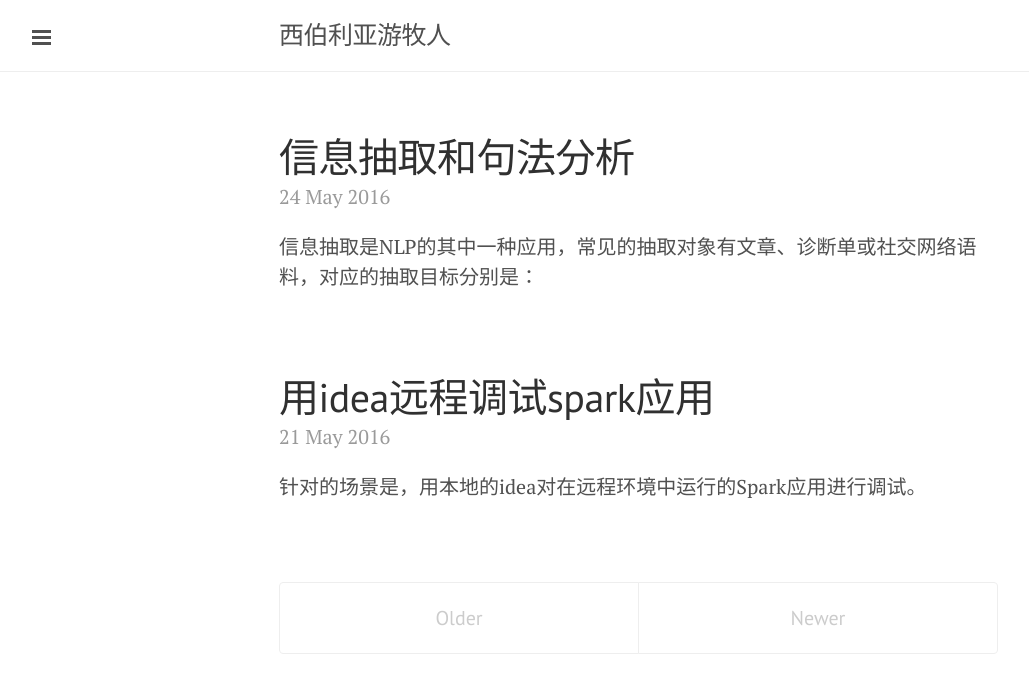
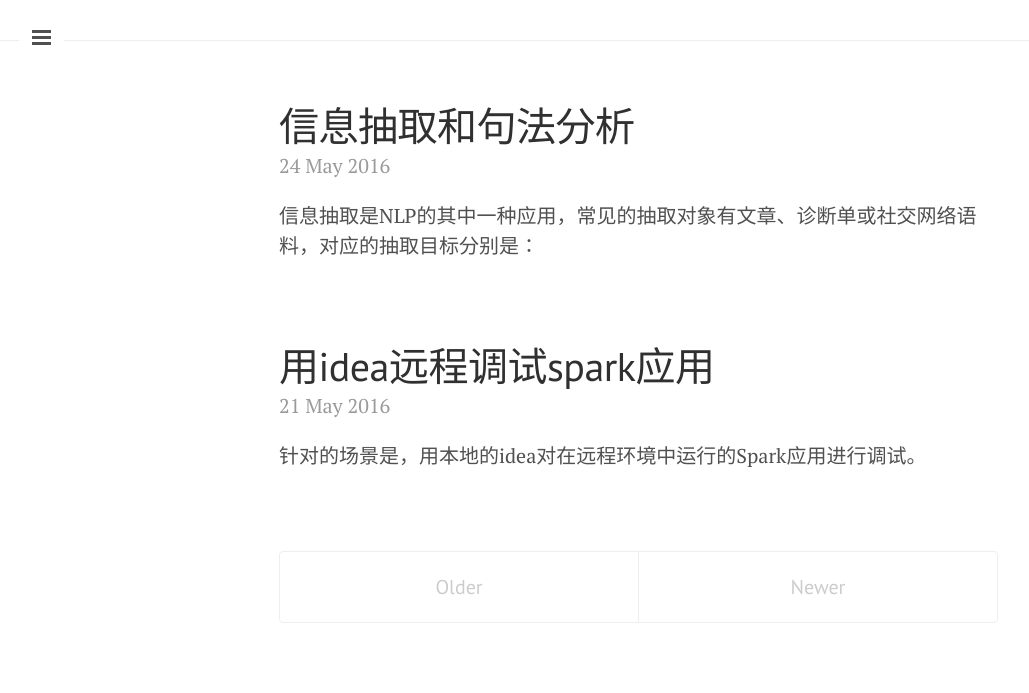
Before and after one commit to nomadcube/nomadcube.github.io, a Jekyll site: the page built from index.html, in a window 1280 px wide. Shown: the top 693 px of the page, without its empty margins (1-1030 px from the left). Built offline with Jekyll 4.4.1, drawn with Linux system fonts in a browser that asks for light colours; the list of posts is cut into pages by our own code.

Commit message:
new post

```diff
--- a/_config.yml
+++ b/_config.yml
@@ -9,7 +9,6 @@ highlighter:         pygments
 permalink:        pretty
 
 # Setup
-title:            '西伯利亚游牧人'
 url:              http://lanyon.getpoole.com
 
 author:
```
